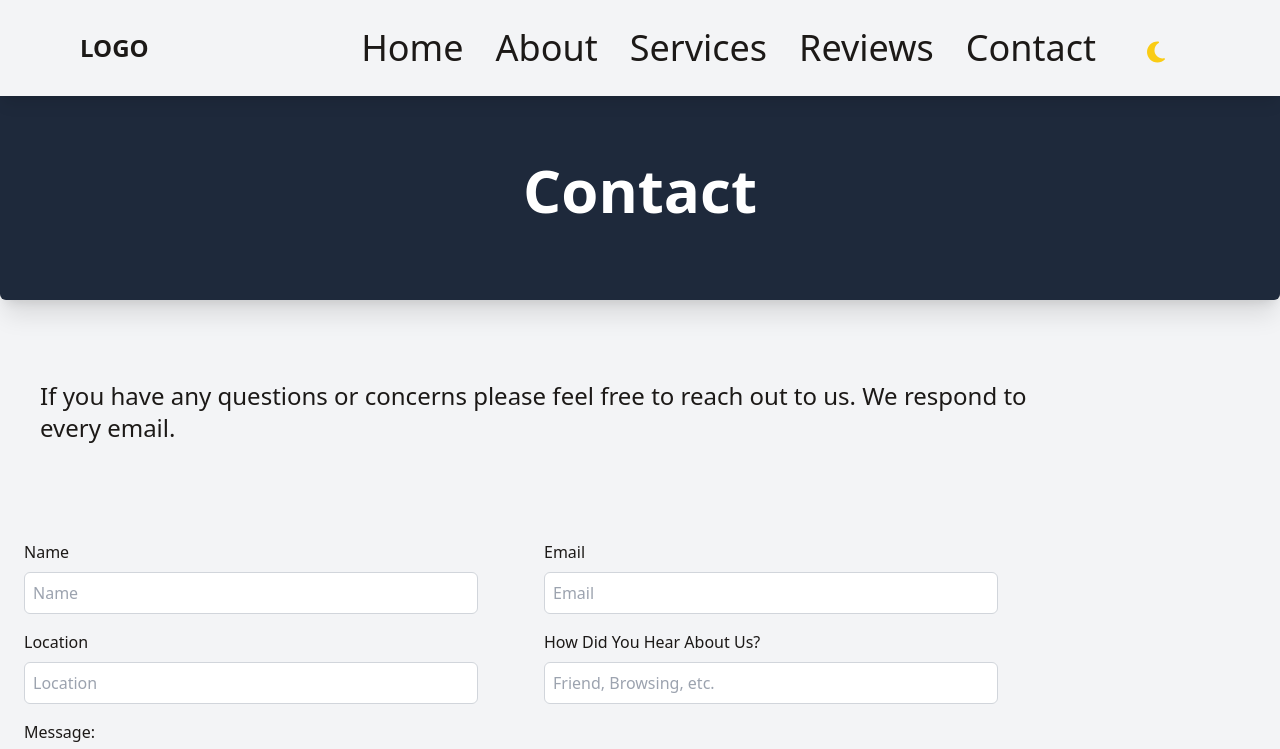
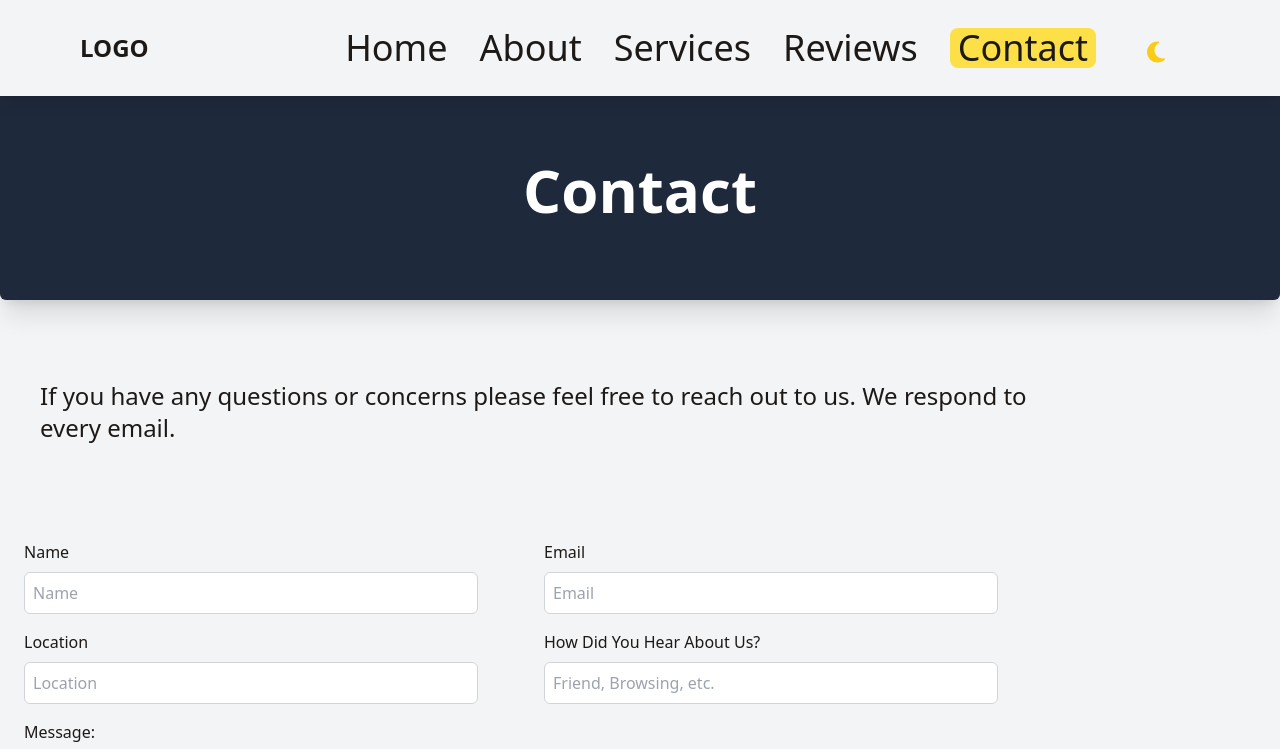
Before and after one commit to Dillonpw/small-bis, an Astro site: page /Contact in a window 1280 px wide. Shown: the top 749 px of the page. Built offline with nearby package versions, Linux system fonts and the light colour scheme; Astro itself is replaced by a stand-in of ours.

Commit message:
added active page identifier

```diff
--- a/src/components/nav.tsx
+++ b/src/components/nav.tsx
@@ -1,16 +1,19 @@
+import { useState, useEffect } from "react";
 import ThemeToggle from "./theme";
-import { useState } from "react";
 import type { FC } from "react";
 
 interface NavLinkProps {
   href: string;
   children: React.ReactNode;
+  isActive: boolean;
 }
 
-const NavLink: FC<NavLinkProps> = ({ href, children }) => (
+const NavLink: FC<NavLinkProps> = ({ href, children, isActive }) => (
   <li>
     <a
-      className="un rounded-lg  md:text-xl lg:text-2xl xl:text-4xl"
+      className={`un rounded-lg md:text-xl lg:text-2xl xl:text-4xl ${
+        isActive ? "bg-yellow-300 px-2 dark:bg-yellow-600" : ""
+      }`}
       href={href}
     >
       {children}
@@ -28,6 +31,12 @@ const navItems = [
 
 const Nav: FC = () => {
   const [isOpen, setIsOpen] = useState(false);
+  const [activePath, setActivePath] = useState<string>("");
+
+  useEffect(() => {
+    setActivePath(window.location.pathname);
+  }, []);
+
   const toggleMenu = () => setIsOpen(!isOpen);
 
   return (
@@ -40,7 +49,11 @@ const Nav: FC = () => {
           </a>
           <ul className="mr-4 flex items-center gap-8">
             {navItems.map((item) => (
-              <NavLink key={item.href} href={item.href}>
+              <NavLink
+                key={item.href}
+                href={item.href}
+                isActive={activePath === item.href}
+              >
                 {item.label}
               </NavLink>
             ))}
@@ -69,9 +82,13 @@ const Nav: FC = () => {
           </div>
         </nav>
         {isOpen && (
-          <ul className="absolute right-0 z-10 flex w-[60%]  flex-col items-end gap-4 rounded-md bg-gray-100 p-4 pb-6 text-black shadow-lg transition-all duration-300  dark:bg-stone-800 dark:text-white">
+          <ul className="absolute right-0 z-10 flex w-[60%] flex-col items-end gap-4 rounded-md bg-gray-100 p-4 pb-6 text-black shadow-lg transition-all duration-300 dark:bg-stone-800 dark:text-white">
             {navItems.map((item) => (
-              <NavLink key={item.href} href={item.href}>
+              <NavLink
+                key={item.href}
+                href={item.href}
+                isActive={activePath === item.href}
+              >
                 {item.label}
               </NavLink>
             ))}
```
